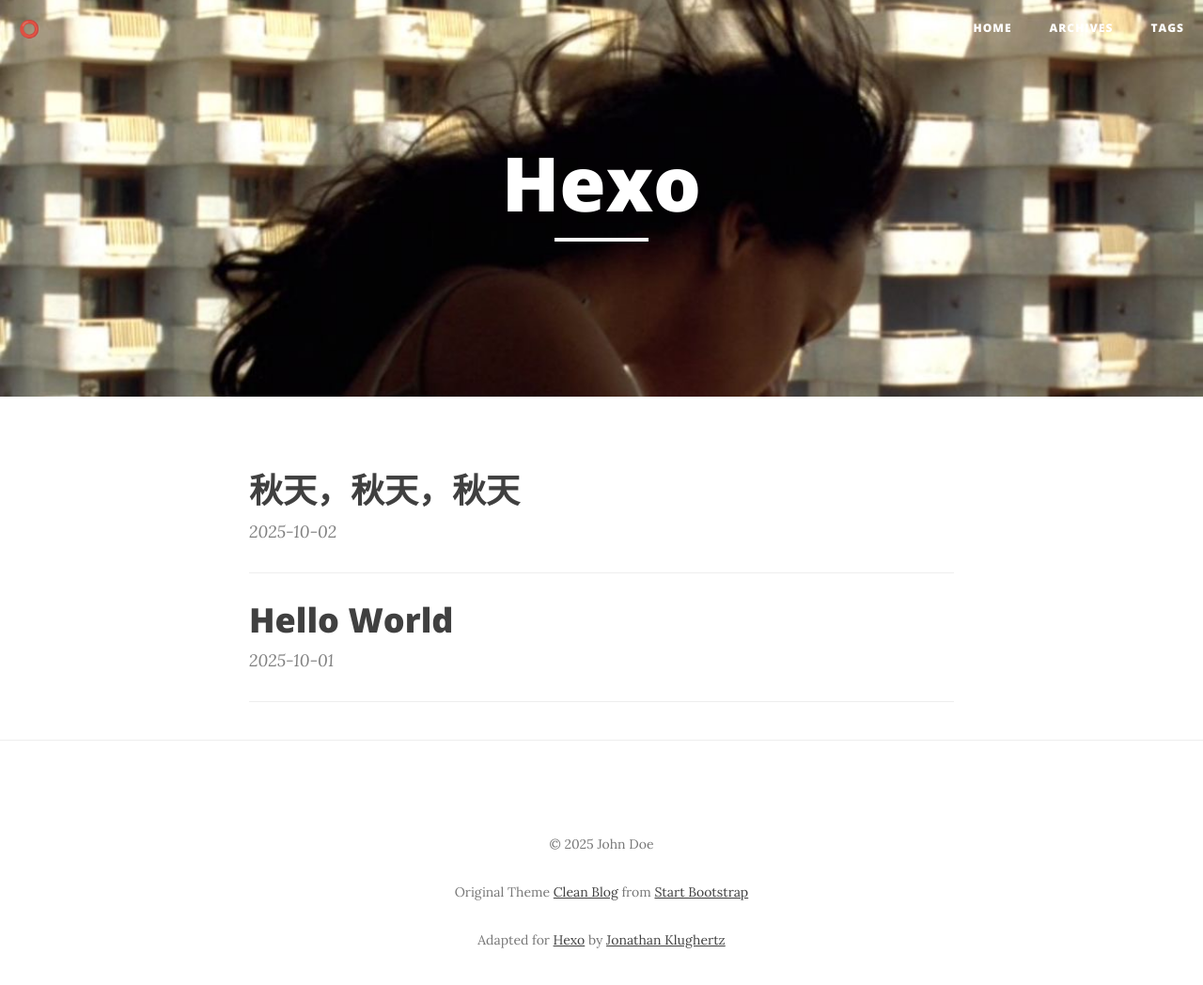
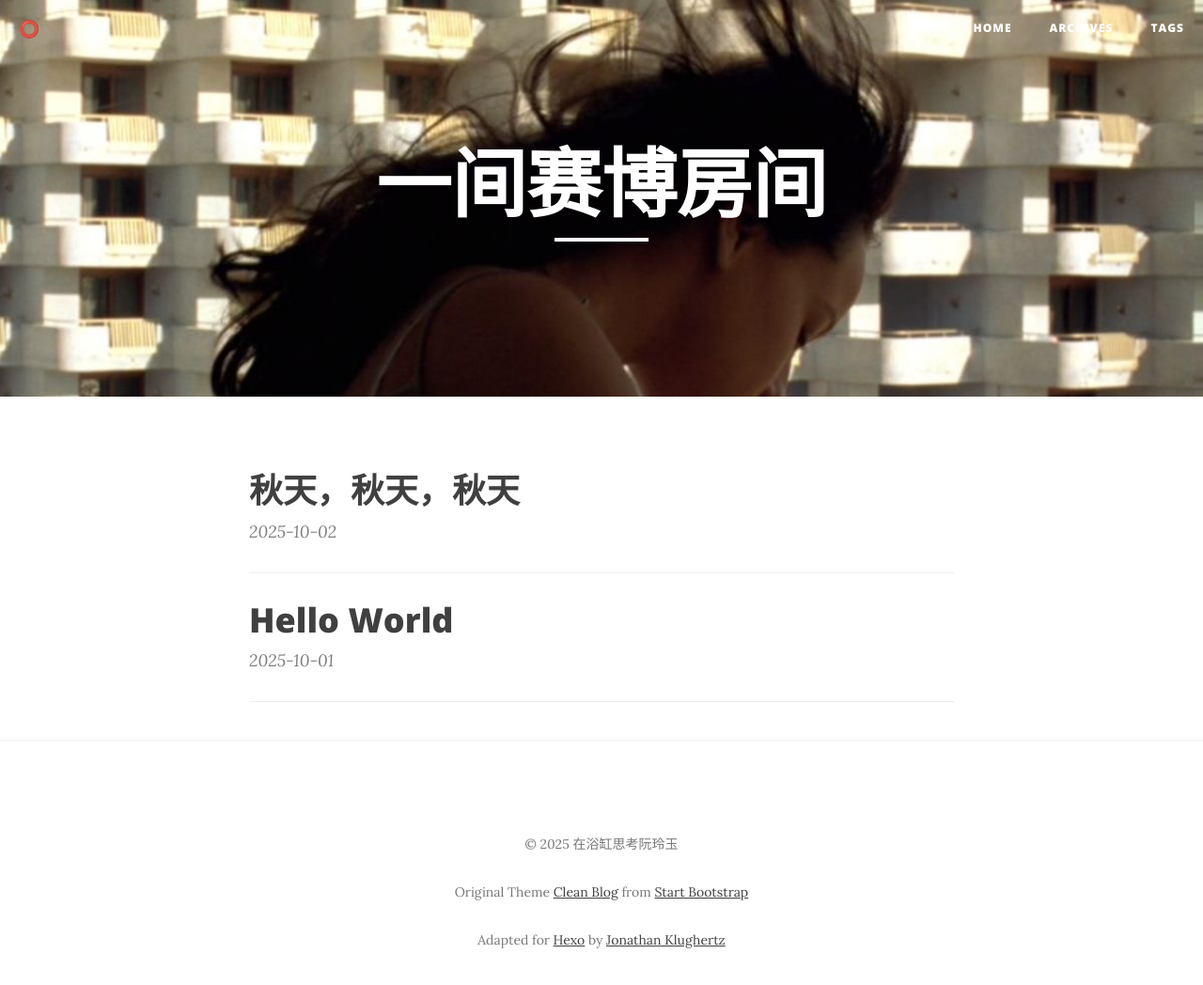
Before and after one commit to ruedezvous/ruedezvous.github.io, a plain HTML site: page index.html in a window 1280 px wide. Shown: the whole page at 94% size. Drawn offline with nearby package versions, Linux system fonts and the light colour scheme.

Commit message:
Site updated: 2025-10-05 17:19:41

```diff
--- a/atom.xml
+++ b/atom.xml
@@ -1,6 +1,6 @@
 <?xml version="1.0" encoding="utf-8"?>
 <feed xmlns="http://www.w3.org/2005/Atom">
-  <title>Hexo</title>
+  <title>一间赛博房间</title>
 
 
   <link href="http://example.com/atom.xml" rel="self"/>
@@ -10,7 +10,7 @@
   <id>http://example.com/</id>
 
   <author>
-    <name>John Doe</name>
+    <name>在浴缸思考阮玲玉</name>
 
   </author>
 
--- a/index.html
+++ b/index.html
@@ -16,19 +16,19 @@
 
     <!--Author-->
 
-        <meta name="author" content="John Doe"/>
+        <meta name="author" content="在浴缸思考阮玲玉"/>
 
 
     <!--Open Graph Title-->
 
-        <meta property="og:title" content="Hexo"/>
+        <meta property="og:title" content="一间赛博房间"/>
 
 
     <!--Open Graph Description-->
 
 
     <!--Open Graph Site Name-->
-        <meta property="og:site_name" content="Hexo"/>
+        <meta property="og:site_name" content="一间赛博房间"/>
 
     <!--Type page-->
 
@@ -51,7 +51,7 @@
 
     <!-- Title -->
 
-    <title>Hexo</title>
+    <title>一间赛博房间</title>
 
     <!-- Bootstrap Core CSS -->
     <link href="//maxcdn.bootstrapcdn.com/bootstrap/3.3.6/css/bootstrap.min.css" rel="stylesheet"/>
@@ -83,7 +83,7 @@
     <!-- favicon -->
 
 
-<meta name="generator" content="Hexo 8.0.0"><link rel="alternate" href="/atom.xml" title="Hexo" type="application/atom+xml">
+<meta name="generator" content="Hexo 8.0.0"><link rel="alternate" href="/atom.xml" title="一间赛博房间" type="application/atom+xml">
 </head>
 
 
@@ -147,7 +147,7 @@
         <div class="row">
             <div class="col-lg-8 col-lg-offset-2 col-md-10 col-md-offset-1">
                 <div class="site-heading">
-                    <h1>Hexo</h1>
+                    <h1>一间赛博房间</h1>
                     <hr class="small">
                     <span class="subheading"></span>
                 </div>
@@ -223,7 +223,7 @@
 
 
                 </ul>
-                <p class="copyright text-muted">&copy; 2025 John Doe<br></p>
+                <p class="copyright text-muted">&copy; 2025 在浴缸思考阮玲玉<br></p>
                 <p class="copyright text-muted">Original Theme <a target="_blank" href="http://startbootstrap.com/template-overviews/clean-blog/">Clean Blog</a> from <a href="http://startbootstrap.com/" target="_blank">Start Bootstrap</a></p>
                 <p class="copyright text-muted">Adapted for <a target="_blank" href="https://hexo.io/">Hexo</a> by <a href="http://www.codeblocq.com/" target="_blank">Jonathan Klughertz</a></p>
             </div>
```
Also changed, not shown: 2025/10/01/hello-world/index.html (+5 -5 lines), 2025/10/02/秋天，秋天，秋天/index.html (+5 -5 lines), archives/2025/10/index.html (+6 -6 lines), archives/2025/index.html (+6 -6 lines), archives/index.html (+6 -6 lines), tags/index.html (+5 -5 lines), tags/禁烟区杂念/index.html (+6 -6 lines).
